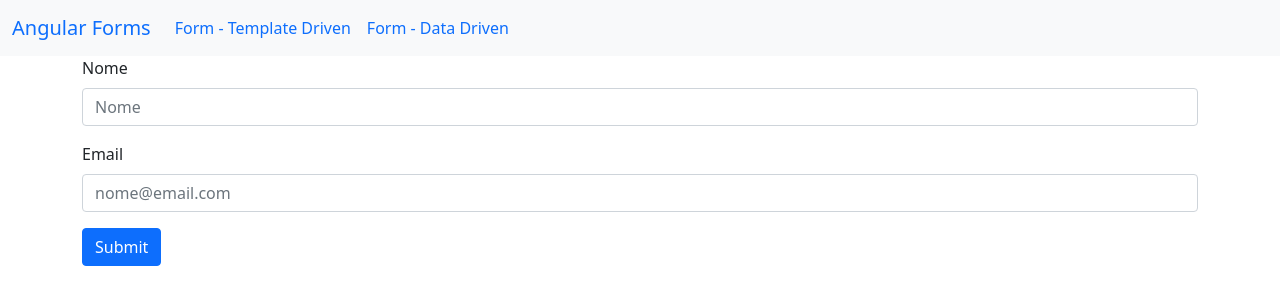
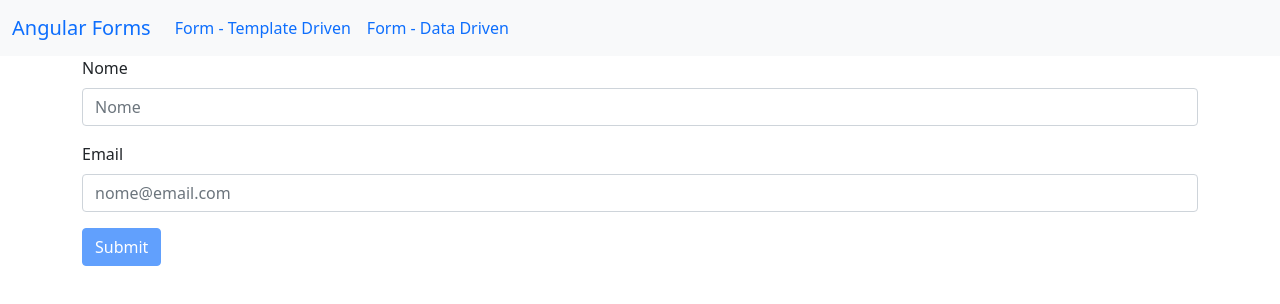
Before and after one commit to Mateus761/aprendendo-angular, an Angular app in the folder forms/: page /templateForm in a window 1280 px wide. Shown: the top 304 px of the page. Built offline with nearby package versions, Linux system fonts and the light colour scheme.

Commit message:
Forms (template driven) Desabilitando o botão de submit para formulário inválido

```diff
--- a/forms/src/app/template-form/template-form.component.html
+++ b/forms/src/app/template-form/template-form.component.html
@@ -24,5 +24,6 @@
     </div>
 
 
-    <button type="submit" class="btn btn-primary" style="margin-top: 1rem">Submit</button>
+    <button type="submit" class="btn btn-primary" style="margin-top: 1rem"
+        [disabled]="!f.valid">Submit</button>
 </form>
```
